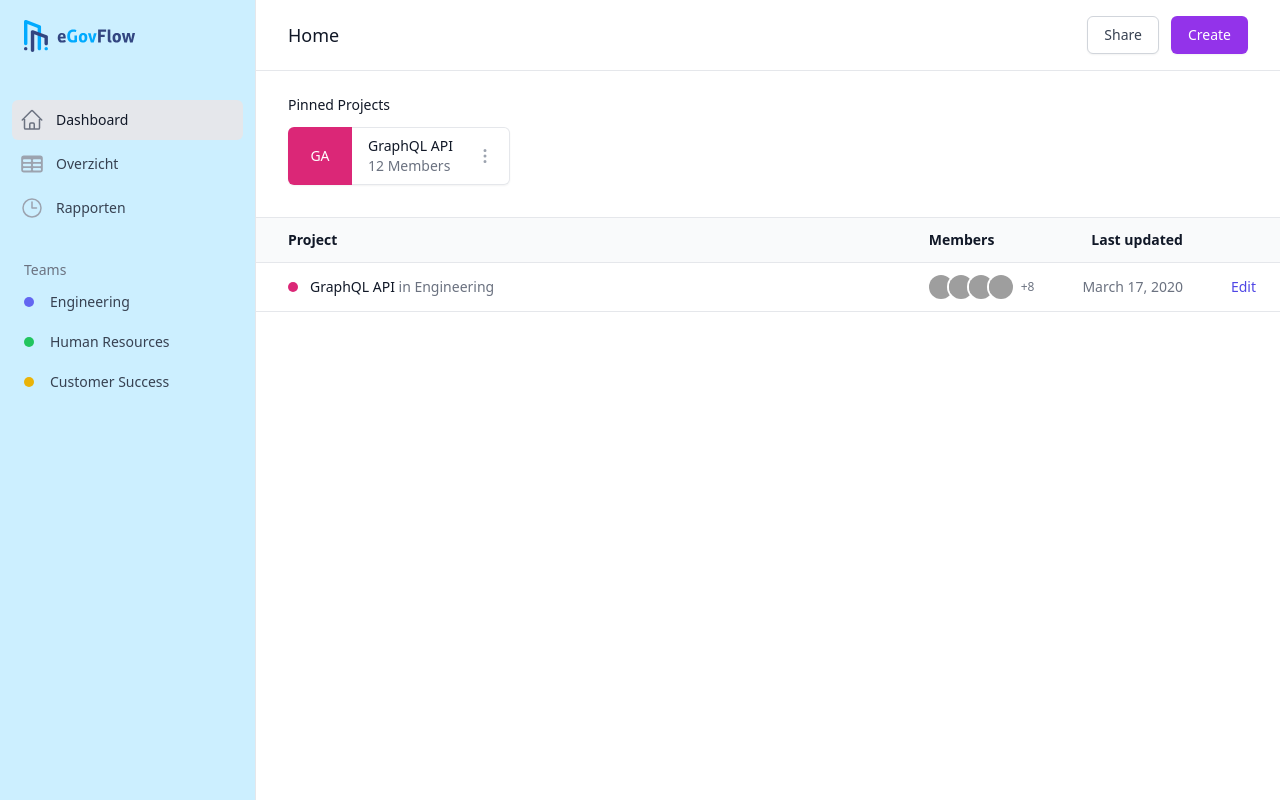
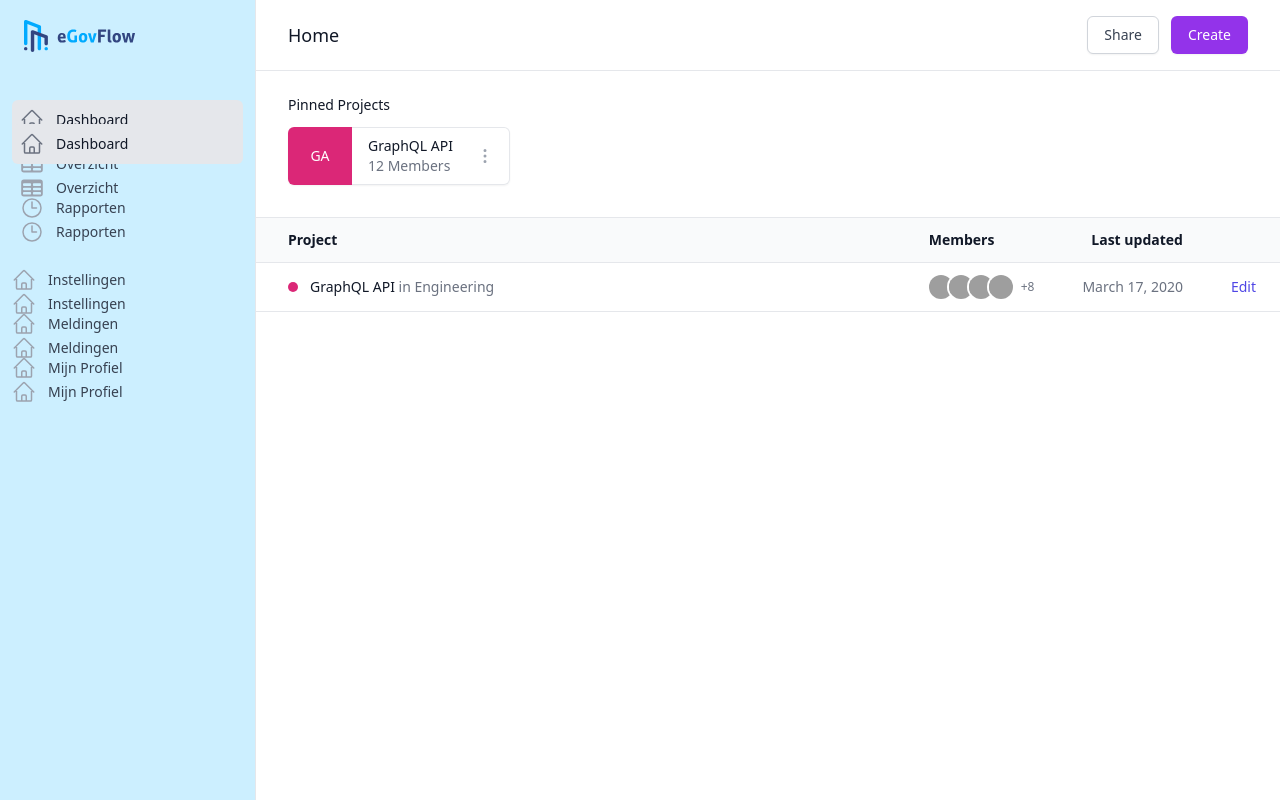
Before and after one commit to pieterjanscheir/Tailwind-for-the-win-vandenbroele, a Vue app: page / in a window 1280 px wide. Built offline with nearby package versions, Linux system fonts and the light colour scheme; grey boxes are pictures that could not be loaded.

Commit message:
Update HomeScreen.vue

```diff
--- a/src/components/HomeScreen.vue
+++ b/src/components/HomeScreen.vue
@@ -32,7 +32,7 @@
                     <h3 class="px-3 text-sm font-medium text-gray-500" id="mobile-teams-headline">Teams</h3>
                     <div class="mt-1 space-y-1" role="group" aria-labelledby="mobile-teams-headline">
                       <a v-for="team in teams" :key="team.name" :href="team.href" class="group flex items-center rounded-md px-3 py-2 text-base font-medium leading-5 text-gray-600 hover:bg-gray-50 hover:text-gray-900">
-                        <span :class="[team.bgColorClass, 'w-2.5 h-2.5 mr-4 rounded-full']" aria-hidden="true" />
+                        <component :is="team.icon" :class="[team.current ? 'text-gray-500' : 'text-gray-400 group-hover:text-gray-500', 'mr-3 flex-shrink-0 h-6 w-6']" aria-hidden="true" />
                         <span class="truncate">{{ team.name }}</span>
                       </a>
                     </div>
@@ -53,83 +53,58 @@
       <div class="flex flex-shrink-0 items-center px-6">
         <img class="h-8 w-auto" src="../assets/eGovFlow.svg" alt="Your Company" />
       </div>
-      <!-- Sidebar component, swap this element with another sidebar if you like -->
-      <div class="mt-5 flex h-0 flex-1 flex-col overflow-y-auto pt-1">
-<!--        &lt;!&ndash; User account dropdown &ndash;&gt;-->
-<!--        <Menu as="div" class="relative inline-block px-3 text-left">-->
-<!--          <div>-->
-<!--            <MenuButton class="group w-full rounded-md bg-gray-100 px-3.5 py-2 text-left text-sm font-medium text-gray-700 hover:bg-gray-200 focus:outline-none focus:ring-2 focus:ring-purple-500 focus:ring-offset-2 focus:ring-offset-gray-100">-->
-<!--              <span class="flex w-full items-center justify-between">-->
-<!--                <span class="flex min-w-0 items-center justify-between space-x-3">-->
-<!--                  <img class="h-10 w-10 flex-shrink-0 rounded-full bg-gray-300" src="https://images.unsplash.com/photo-1502685104226-ee32379fefbe?ixlib=rb-1.2.1&ixid=eyJhcHBfaWQiOjEyMDd9&auto=format&fit=facearea&facepad=3&w=256&h=256&q=80" alt="" />-->
-<!--                  <span class="flex min-w-0 flex-1 flex-col">-->
-<!--                    <span class="truncate text-sm font-medium text-gray-900">Jessy Schwarz</span>-->
-<!--                    <span class="truncate text-sm text-gray-500">@jessyschwarz</span>-->
-<!--                  </span>-->
-<!--                </span>-->
-<!--                <ChevronUpDownIcon class="h-5 w-5 flex-shrink-0 text-gray-400 group-hover:text-gray-500" aria-hidden="true" />-->
-<!--              </span>-->
-<!--            </MenuButton>-->
-<!--          </div>-->
-<!--          <transition enter-active-class="transition ease-out duration-100" enter-from-class="transform opacity-0 scale-95" enter-to-class="transform opacity-100 scale-100" leave-active-class="transition ease-in duration-75" leave-from-class="transform opacity-100 scale-100" leave-to-class="transform opacity-0 scale-95">-->
-<!--            <MenuItems class="absolute right-0 left-0 z-10 mx-3 mt-1 origin-top divide-y divide-gray-200 rounded-md bg-white shadow-lg ring-1 ring-black ring-opacity-5 focus:outline-none">-->
-<!--              <div class="py-1">-->
-<!--                <MenuItem v-slot="{ active }">-->
-<!--                  <a href="#" :class="[active ? 'bg-gray-100 text-gray-900' : 'text-gray-700', 'block px-4 py-2 text-sm']">View profile</a>-->
-<!--                </MenuItem>-->
-<!--                <MenuItem v-slot="{ active }">-->
-<!--                  <a href="#" :class="[active ? 'bg-gray-100 text-gray-900' : 'text-gray-700', 'block px-4 py-2 text-sm']">Settings</a>-->
-<!--                </MenuItem>-->
-<!--                <MenuItem v-slot="{ active }">-->
-<!--                  <a href="#" :class="[active ? 'bg-gray-100 text-gray-900' : 'text-gray-700', 'block px-4 py-2 text-sm']">Notifications</a>-->
-<!--                </MenuItem>-->
-<!--              </div>-->
-<!--              <div class="py-1">-->
-<!--                <MenuItem v-slot="{ active }">-->
-<!--                  <a href="#" :class="[active ? 'bg-gray-100 text-gray-900' : 'text-gray-700', 'block px-4 py-2 text-sm']">Get desktop app</a>-->
-<!--                </MenuItem>-->
-<!--                <MenuItem v-slot="{ active }">-->
-<!--                  <a href="#" :class="[active ? 'bg-gray-100 text-gray-900' : 'text-gray-700', 'block px-4 py-2 text-sm']">Support</a>-->
-<!--                </MenuItem>-->
-<!--              </div>-->
-<!--              <div class="py-1">-->
-<!--                <MenuItem v-slot="{ active }">-->
-<!--                  <a href="#" :class="[active ? 'bg-gray-100 text-gray-900' : 'text-gray-700', 'block px-4 py-2 text-sm']">Logout</a>-->
-<!--                </MenuItem>-->
-<!--              </div>-->
-<!--            </MenuItems>-->
-<!--          </transition>-->
-<!--        </Menu>-->
-<!--        &lt;!&ndash; Sidebar Search &ndash;&gt;-->
-<!--        <div class="mt-5 px-3">-->
-<!--          <label for="search" class="sr-only">Search</label>-->
-<!--          <div class="relative mt-1 rounded-md shadow-sm">-->
-<!--            <div class="pointer-events-none absolute inset-y-0 left-0 flex items-center pl-3" aria-hidden="true">-->
-<!--              <MagnifyingGlassIcon class="mr-3 h-4 w-4 text-gray-400" aria-hidden="true" />-->
-<!--            </div>-->
-<!--            <input type="text" name="search" id="search" class="block w-full rounded-md border-gray-300 pl-9 focus:border-indigo-500 focus:ring-indigo-500 sm:text-sm" placeholder="Search" />-->
-<!--          </div>-->
-<!--        </div>-->
+      <div>
+
+      <!-- Sidebar component -->
+      <div class="mt-5 flex h-0 flex-1 flex-col  pt-1 ">
         <!-- Navigation -->
-        <nav class="mt-6 px-3">
+        <nav class="mt-6 px-3 grow ">
           <div class="space-y-1">
             <a v-for="item in navigation" :key="item.name" :href="item.href" :class="[item.current ? 'bg-gray-200 text-gray-900' : 'text-gray-700 hover:text-gray-900 hover:bg-gray-50', 'group flex items-center px-2 py-2 text-sm font-medium rounded-md']" :aria-current="item.current ? 'page' : undefined">
               <component :is="item.icon" :class="[item.current ? 'text-gray-500' : 'text-gray-400 group-hover:text-gray-500', 'mr-3 flex-shrink-0 h-6 w-6']" aria-hidden="true" />
               {{ item.name }}
             </a>
           </div>
-          <div class="mt-8">
+        </nav>
+        <nav>
+          <div class="mt-8 h-full ">
             <!-- Secondary navigation -->
-            <h3 class="px-3 text-sm font-medium text-gray-500" id="desktop-teams-headline">Teams</h3>
             <div class="mt-1 space-y-1" role="group" aria-labelledby="desktop-teams-headline">
               <a v-for="team in teams" :key="team.name" :href="team.href" class="group flex items-center rounded-md px-3 py-2 text-sm font-medium text-gray-700 hover:bg-gray-50 hover:text-gray-900">
-                <span :class="[team.bgColorClass, 'w-2.5 h-2.5 mr-4 rounded-full']" aria-hidden="true" />
+<!--                <span :class="[team.bgColorClass, 'w-2.5 h-2.5 mr-4 rounded-full']" aria-hidden="true" />-->
+                <component :is="team.icon" :class="[team.current ? 'text-gray-500' : 'text-gray-400 group-hover:text-gray-500', 'mr-3 flex-shrink-0 h-6 w-6']" aria-hidden="true" />
                 <span class="truncate">{{ team.name }}</span>
               </a>
             </div>
           </div>
         </nav>
       </div>
+      <div class="mt-5 flex h-0 flex-1 flex-col  pt-1 ">
+
+        <!-- Navigation -->
+        <nav class="mt-6 px-3 grow ">
+          <div class="space-y-1">
+            <a v-for="item in navigation" :key="item.name" :href="item.href" :class="[item.current ? 'bg-gray-200 text-gray-900' : 'text-gray-700 hover:text-gray-900 hover:bg-gray-50', 'group flex items-center px-2 py-2 text-sm font-medium rounded-md']" :aria-current="item.current ? 'page' : undefined">
+              <component :is="item.icon" :class="[item.current ? 'text-gray-500' : 'text-gray-400 group-hover:text-gray-500', 'mr-3 flex-shrink-0 h-6 w-6']" aria-hidden="true" />
+              {{ item.name }}
+
+            </a>
+          </div>
+        </nav>
+        <nav>
+          <div class="mt-8 h-full ">
+            <!-- Secondary navigation -->
+            <div class="mt-1 space-y-1" role="group" aria-labelledby="desktop-teams-headline">
+              <a v-for="team in teams" :key="team.name" :href="team.href" class="group flex items-center rounded-md px-3 py-2 text-sm font-medium text-gray-700 hover:bg-gray-50 hover:text-gray-900">
+                <!--                <span :class="[team.bgColorClass, 'w-2.5 h-2.5 mr-4 rounded-full']" aria-hidden="true" />-->
+                <component :is="team.icon" :class="[team.current ? 'text-gray-500' : 'text-gray-400 group-hover:text-gray-500', 'mr-3 flex-shrink-0 h-6 w-6']" aria-hidden="true" />
+                <span class="truncate">{{ team.name }}</span>
+              </a>
+            </div>
+          </div>
+        </nav>
+      </div>
+    </div>
     </div>
     <!-- Main column -->
     <div class="flex flex-col lg:pl-64">
@@ -335,9 +310,9 @@ const navigation = [
   { name: 'Rapporten', href: '#', icon: ClockIcon, current: false },
 ]
 const teams = [
-  { name: 'Engineering', href: '#', bgColorClass: 'bg-indigo-500' },
-  { name: 'Human Resources', href: '#', bgColorClass: 'bg-green-500' },
-  { name: 'Customer Success', href: '#', bgColorClass: 'bg-yellow-500' },
+  { name: 'Instellingen', href: '#', bgColorClass: 'bg-indigo-500' ,icon: HomeIcon},
+  { name: 'Meldingen', href: '#', bgColorClass: 'bg-green-500',icon: HomeIcon },
+  { name: 'Mijn Profiel', href: '#', bgColorClass: 'bg-yellow-500',icon: HomeIcon },
 ]
 const projects = [
   {
```
